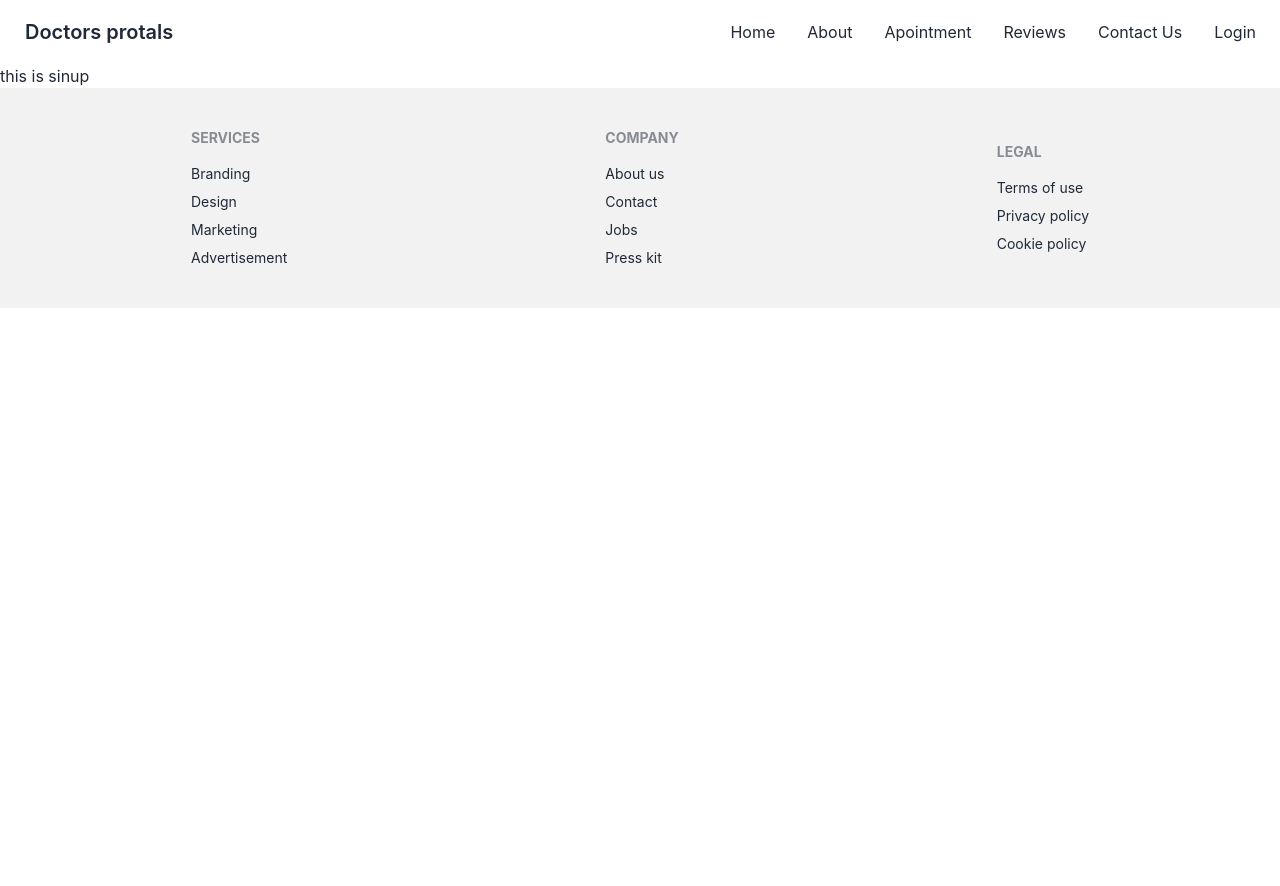
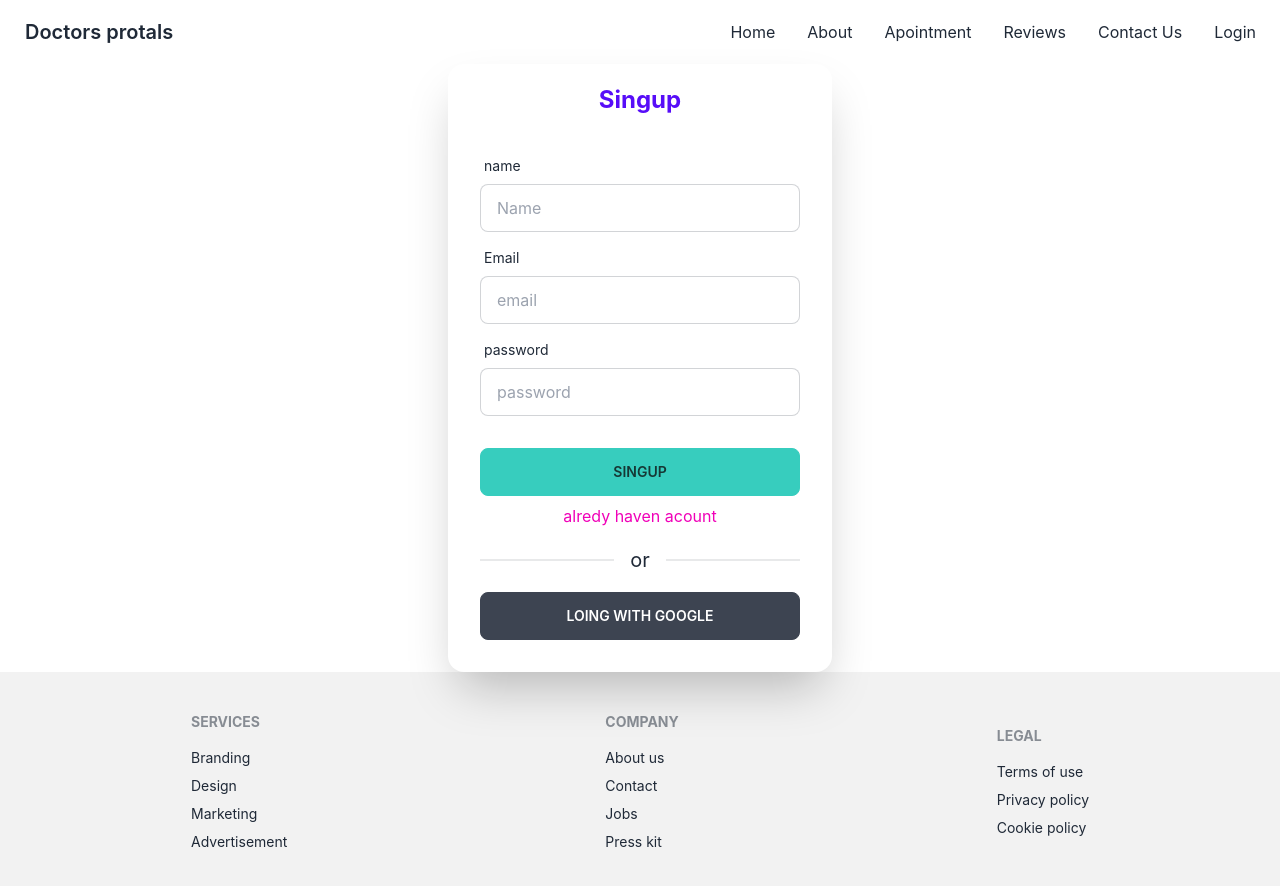
Before and after one commit to devSobuj910/doctors-portal, a React (Create React App) app: page /singup in a window 1280 px wide. Shown: the top 886 px of the page. Before the commit the page ends 800 px from the top, so only its background shows below. Built offline with nearby package versions, Linux system fonts and the light colour scheme; no server answers.

Commit message:
privet routs is crearte next

```diff
--- a/package.json
+++ b/package.json
@@ -13,6 +13,7 @@
     "react-day-picker": "^8.3.6",
     "react-dom": "^18.2.0",
     "react-hook-form": "^7.39.4",
+    "react-hot-toast": "^2.4.0",
     "react-router-dom": "^6.4.3",
     "react-scripts": "5.0.1",
     "web-vitals": "^2.1.4"
--- a/src/App.js
+++ b/src/App.js
@@ -1,3 +1,4 @@
+import { Toaster } from "react-hot-toast";
 import { RouterProvider } from "react-router-dom";
 import "./App.css";
 import router from "./routs/router/Router";
@@ -6,6 +7,7 @@ function App() {
   return (
     <div className="max-w-[1340px] mx-auto">
       <RouterProvider router={router}> </RouterProvider>
+      <Toaster></Toaster>
     </div>
   );
 }
--- /dev/null
+++ b/src/Context/Authcontext/Authprovaider.js
@@ -0,0 +1,53 @@
+import React, { createContext, useEffect, useState } from "react";
+import {
+  createUserWithEmailAndPassword,
+  getAuth,
+  signOut,
+  onAuthStateChanged,
+  signInWithEmailAndPassword,
+  updateProfile
+} from "firebase/auth";
+import app from "../.././FirebaseConfig/Firebaseconfig.js";
+
+export const AuthContext = createContext();
+const auth = getAuth(app);
+
+const Authprovaider = ({ children }) => {
+  const [user, setUser] = useState(false);
+  const creatuser = (email, password) => {
+    return createUserWithEmailAndPassword(auth, email, password);
+  };
+
+  const login = (email, password) => {
+    return signInWithEmailAndPassword(auth, email, password);
+  };
+
+  const logout = () => {
+    return signOut(auth);
+  };
+
+  useEffect(() => {
+    const unsubscribe = onAuthStateChanged(auth, (curentuser) => {
+      setUser(curentuser);
+    });
+
+    return () => unsubscribe();
+  }, [user]);
+
+  const upgradeuser = (userinfo) => {
+    return updateProfile(user, userinfo);
+  };
+
+  const authinfo = {
+    creatuser,
+    user,
+    login,
+    logout,
+    upgradeuser
+  };
+  return (
+    <AuthContext.Provider value={authinfo}>{children}</AuthContext.Provider>
+  );
+};
+
+export default Authprovaider;
--- a/src/FirebaseConfig/Firebaseconfig.js
+++ b/src/FirebaseConfig/Firebaseconfig.js
@@ -1,3 +1,22 @@
+// Import the functions you need from the SDKs you need
+
+// // https://firebase.google.com/docs/web/setup#available-libraries
+
+// // Your web app's Firebase configuration
+// const firebaseConfig = {
+//   apiKey: process.env.REACR_APP_apiKey,
+//   authDomain: process.env.REACR_APP_authDomain,
+//   projectId: process.env.REACR_APP_projectId,
+//   storageBucket: process.env.REACR_APP_storageBucket,
+//   messagingSenderId: process.env.REACR_APP_messagingSenderId,
+//   appId: process.env.REACR_APP_appId
+// };
+
+// // Initialize Firebase
+// const app = initializeApp(firebaseConfig);
+
+// Import the functions you need from the SDKs you need
+
 // Import the functions you need from the SDKs you need
 import { initializeApp } from "firebase/app";
 // TODO: Add SDKs for Firebase products that you want to use
@@ -5,12 +24,12 @@ import { initializeApp } from "firebase/app";
 
 // Your web app's Firebase configuration
 const firebaseConfig = {
-  apiKey: process.env.REACR_APP_apiKey,
-  authDomain: process.env.REACR_APP_authDomain,
-  projectId: process.env.REACR_APP_projectId,
-  storageBucket: process.env.REACR_APP_storageBucket,
-  messagingSenderId: process.env.REACR_APP_messagingSenderId,
-  appId: process.env.REACR_APP_appId
+  apiKey: "AIzaSyD-SAn_RMO0owt4YFowYn5RrfpX6S8c_TQ",
+  authDomain: "doctors-protals-b5643.firebaseapp.com",
+  projectId: "doctors-protals-b5643",
+  storageBucket: "doctors-protals-b5643.appspot.com",
+  messagingSenderId: "1085762875627",
+  appId: "1:1085762875627:web:b5912fb5c82eaec0c94eae"
 };
 
 // Initialize Firebase
--- a/src/index.js
+++ b/src/index.js
@@ -3,11 +3,16 @@ import ReactDOM from 'react-dom/client';
 import './index.css';
 import App from './App';
 import reportWebVitals from './reportWebVitals';
+import Authprovaider from "./Context/Authcontext/Authprovaider";
+
 
 const root = ReactDOM.createRoot(document.getElementById('root'));
 root.render(
   <React.StrictMode>
-    <App />
+    <Authprovaider>
+      <App />
+
+    </Authprovaider>
   </React.StrictMode>
 );
 
--- /dev/null
+++ b/src/pages/Dashbords/Dasbord/Dashbord.js
@@ -0,0 +1,13 @@
+import React from "react";
+import Nav from "../../../shared/navbar/Nav";
+
+const Dashbord = () => {
+  return (
+    <div>
+      <Nav></Nav>
+      <h2>Dashbord cooming soon</h2>
+    </div>
+  );
+};
+
+export default Dashbord;
--- a/src/pages/Sinup/Sinup.js
+++ b/src/pages/Sinup/Sinup.js
@@ -1,9 +1,131 @@
-import React from "react";
+import React, { useContext, useState } from "react";
+import { useForm } from "react-hook-form";
+import toast from "react-hot-toast";
+import { Link } from "react-router-dom";
+import { AuthContext } from "../../Context/Authcontext/Authprovaider";
 
 const Sinup = () => {
+  const { creatuser, upgradeuser } = useContext(AuthContext);
+  const [sinuperr, setSinuperp] = useState("");
+  const {
+    handleSubmit,
+    register,
+    formState: { errors }
+  } = useForm();
+
+  const onsubmit = (data) => {
+    console.log(data);
+
+    creatuser(data.email, data.password)
+      .then((result) => {
+        const user = result.user;
+        toast("user login success");
+        console.log(user);
+      })
+      .catch((error) => {
+        console.log(error.message);
+      });
+
+    const userinfo = {
+      displayName: data.name
+    };
+    upgradeuser(userinfo)
+      .then(() => {})
+      .catch((eror) => {
+        setSinuperp(eror);
+      });
+  };
+
   return (
     <div>
-      <h2>this is sinup</h2>
+      <div>
+        <form className="text-center" onSubmit={handleSubmit(onsubmit)}>
+          <div className="card flex-shrink-0 w-full max-w-sm shadow-2xl mx-auto bg-base-100">
+            <h1 className="text-2xl font-bold mt-5 r capitalize text-primary ">
+              singup
+            </h1>
+            <div className="card-body">
+              <div className="form-control">
+                <label className="label">
+                  <span className="label-text">name</span>
+                </label>
+                <input
+                  type="text"
+                  placeholder="Name"
+                  className="input input-bordered"
+                  {...register("name", {
+                    required: true
+                  })}
+                />
+                {errors.name && (
+                  <span className="text-secondary text-left">
+                    name is requered
+                  </span>
+                )}
+              </div>
+              <div className="form-control">
+                <label className="label">
+                  <span className="label-text">Email</span>
+                </label>
+                <input
+                  type="text"
+                  //   required
+                  placeholder="email"
+                  className="input input-bordered"
+                  {...register("email", {
+                    required: "email is required"
+                  })}
+                />
+                {errors.email && (
+                  <span className="text-secondary text-left">
+                    {errors.email?.message}
+                  </span>
+                )}
+              </div>
+
+              <div className="form-control">
+                <label className="label">
+                  <span className="label-text">password</span>
+                </label>
+                <input
+                  type="password"
+                  placeholder="password"
+                  className="input input-bordered"
+                  {...register("password", {
+                    required: true,
+                    pattern: {
+                      value: /^[A-Za-z]+$/i,
+                      message: "password must be stonge"
+                    }
+                  })}
+                />
+                {errors.password && (
+                  <span className="text-secondary text-left">
+                    {errors.password?.message}
+                  </span>
+                )}
+              </div>
+
+              <div className="form-control mt-6">
+                <button type="submit" className="btn btn-accent">
+                  singup
+                </button>
+              </div>
+              <p>
+                <Link className="text-secondary" to="/login">
+                  alredy haven acount
+                </Link>
+              </p>
+              <p className="divider text-xl">or</p>
+              <button className=" btn btn-outlet">loing with google</button>
+
+              {sinuperr && (
+                <span className="text-secondary text-left">{sinuperr}</span>
+              )}
+            </div>
+          </div>
+        </form>
+      </div>
     </div>
   );
 };
--- a/src/routs/router/Router.js
+++ b/src/routs/router/Router.js
@@ -1,5 +1,6 @@
 import Main from "../../layot/Main";
 import Apoinment from "../../pages/Apoinments/Apoinment/Apoinment";
+import Dashbord from "../../pages/Dashbords/Dasbord/Dashbord";
 import Home from "../../pages/home/Home";
 import Login from "../../pages/login/Login";
 import Sinup from "../../pages/Sinup/Sinup";
@@ -31,6 +32,10 @@ const router = createBrowserRouter([
         element: <Sinup></Sinup>
       }
     ]
+  },
+  {
+    path: "/dashbord",
+    element: <Dashbord></Dashbord>
   }
 ]);
 
--- a/src/shared/navbar/Nav.js
+++ b/src/shared/navbar/Nav.js
@@ -1,7 +1,16 @@
-import React from "react";
+import React, { useContext } from "react";
 import { Link } from "react-router-dom";
+import { AuthContext } from "../../Context/Authcontext/Authprovaider";
 
 const Nav = () => {
+  const { user, logout } = useContext(AuthContext);
+
+  const logouts = () => {
+    logout()
+      .then(() => {})
+      .catch((ero) => console.log(ero));
+  };
+
   const navitems = (
     <React.Fragment>
       <li>
@@ -20,9 +29,21 @@ const Nav = () => {
         <Link to="/contact Us">Contact Us</Link>
       </li>
 
-      <li>
-        <Link to="/login">Login</Link>
-      </li>
+      {user?.uid ? (
+        <>
+          <li>
+            <Link to="/dashbord">dashbord</Link>
+          </li>
+
+          <li onClick={logouts}>
+            <button>sinout</button>
+          </li>
+        </>
+      ) : (
+        <li>
+          <Link to="/login">Login</Link>
+        </li>
+      )}
     </React.Fragment>
   );
   return (
```
Also changed, not shown: src/pages/login/Login.js (+22 -33 lines), 1 other file (tests, documents, lock files or other folders).
